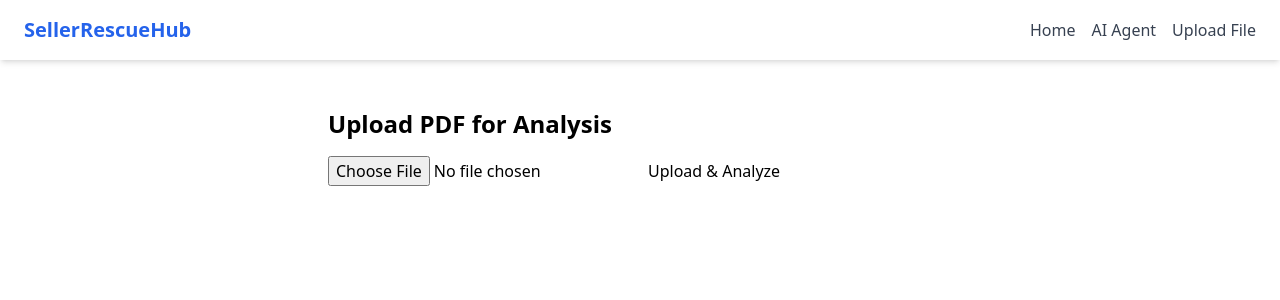
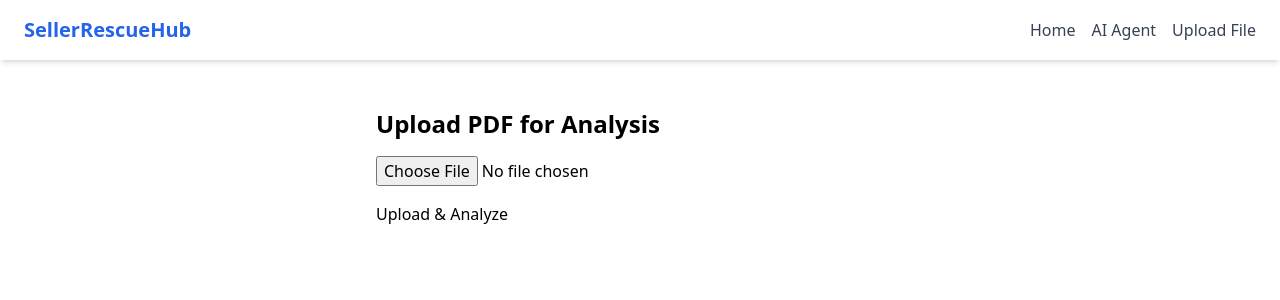
Before and after one commit to boskovasiljevic90/sellerrescue, a Next.js app: page /chat/upload in a window 1280 px wide. Shown: the top 300 px of the page. Built offline with nearby package versions, Linux system fonts and the light colour scheme.

Commit message:
fix: remove hardcoded test PDF dependency, implement clean upload + analysis endpoint

```diff
--- a/app/chat/upload/page.tsx
+++ b/app/chat/upload/page.tsx
@@ -4,83 +4,70 @@
 import { useState } from 'react';
 
 export default function UploadPage() {
-  const [file, setFile] = useState<File | null>(null);
-  const [loading, setLoading] = useState(false);
   const [result, setResult] = useState<string | null>(null);
   const [error, setError] = useState<string | null>(null);
+  const [loading, setLoading] = useState(false);
 
   const handleSubmit = async (e: React.FormEvent) => {
     e.preventDefault();
-    if (!file) return;
+    setResult(null);
+    setError(null);
+
+    const form = e.currentTarget as HTMLFormElement;
+    const fileInput = form.querySelector('input[name="file"]') as HTMLInputElement;
+    if (!fileInput.files || fileInput.files.length === 0) {
+      setError('Please select a file.');
+      return;
+    }
+
+    const file = fileInput.files[0];
+    const formData = new FormData();
+    formData.append('file', file);
+
     setLoading(true);
-    setError(null);
-    setResult(null);
     try {
-      const formData = new FormData();
-      formData.append('file', file);
-
       const res = await fetch('/api/upload', {
         method: 'POST',
         body: formData,
       });
-
       if (!res.ok) {
-        const err = await res.json().catch(() => null);
-        throw new Error(err?.error || `Status ${res.status}`);
+        const err = await res.text();
+        throw new Error(`Status ${res.status}: ${err}`);
       }
-
       const data = await res.json();
-      if (data.result) {
-        setResult(data.result);
-      } else if (data.error) {
+      if (data.error) {
         setError(data.error);
       } else {
-        setError('Unexpected response');
+        setResult(data.result);
       }
-    } catch (e: any) {
-      setError(e.message || 'Upload failed');
+    } catch (err: any) {
+      setError(err.message);
     } finally {
       setLoading(false);
     }
   };
 
   return (
-    <div className="max-w-2xl mx-auto p-6">
+    <div className="max-w-xl mx-auto p-6">
       <h1 className="text-2xl font-bold mb-4">Upload PDF for Analysis</h1>
       <form onSubmit={handleSubmit}>
-        <input
-          type="file"
-          accept="application/pdf"
-          onChange={(e) => {
-            setFile(e.target.files?.[0] || null);
-          }}
-        />
-        <button
-          type="submit"
-          disabled={!file || loading}
-          style={{ marginLeft: '8px' }}
-        >
-          {loading ? 'Analyzing...' : 'Upload & Analyze'}
-        </button>
+        <input type="file" name="file" accept="application/pdf" required />
+        <div className="mt-4">
+          <button type="submit" disabled={loading}>
+            {loading ? 'Analyzing...' : 'Upload & Analyze'}
+          </button>
+        </div>
       </form>
+
       {error && (
-        <div style={{ marginTop: '16px', color: 'red' }}>
+        <div style={{ marginTop: 20, color: 'red' }}>
           <strong>Error:</strong> {error}
         </div>
       )}
       {result && (
-        <div
-          style={{
-            marginTop: '16px',
-            padding: '12px',
-            border: '1px solid #ccc',
-            borderRadius: '6px',
-            background: '#f9f9f9',
-            whiteSpace: 'pre-wrap',
-          }}
-        >
+        <div style={{ marginTop: 20 }}>
           <h2 className="font-semibold">AI Analysis:</h2>
-          <div>{result}</div>
+          <pre style={{ whiteSpace: 'pre-wrap' }}>{result}</pre>
         </div>
       )}
     </div>
```
Also changed, not shown: 1 other file (tests, documents, lock files or other folders).
